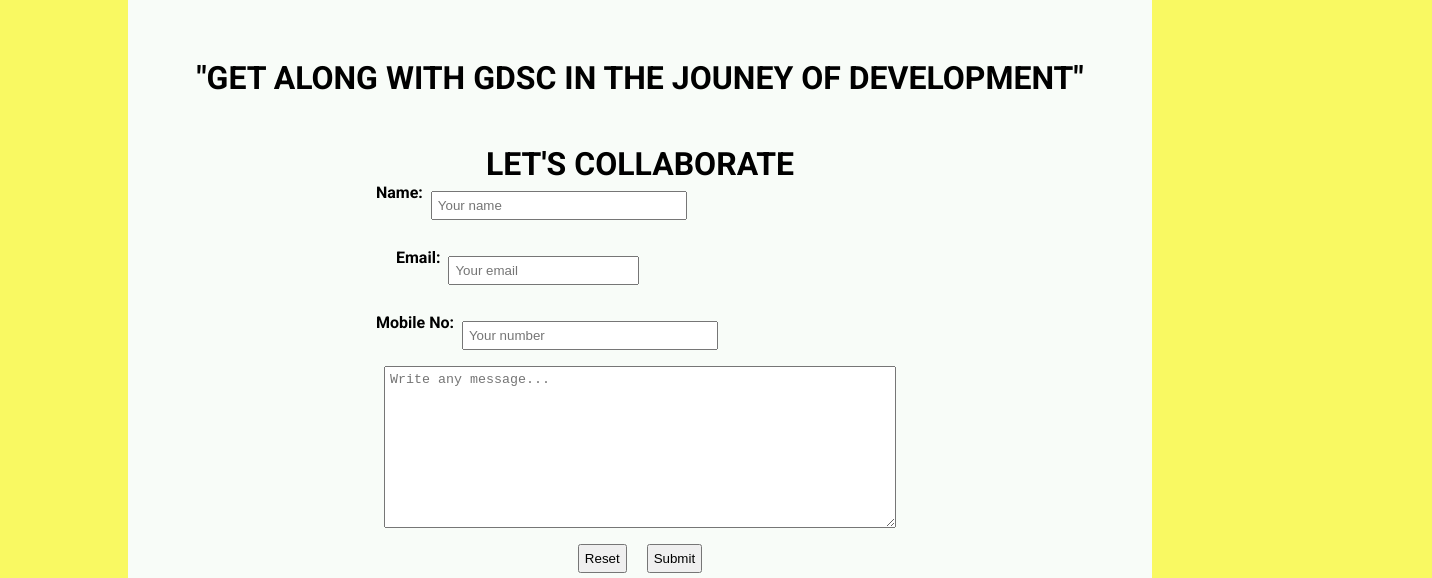
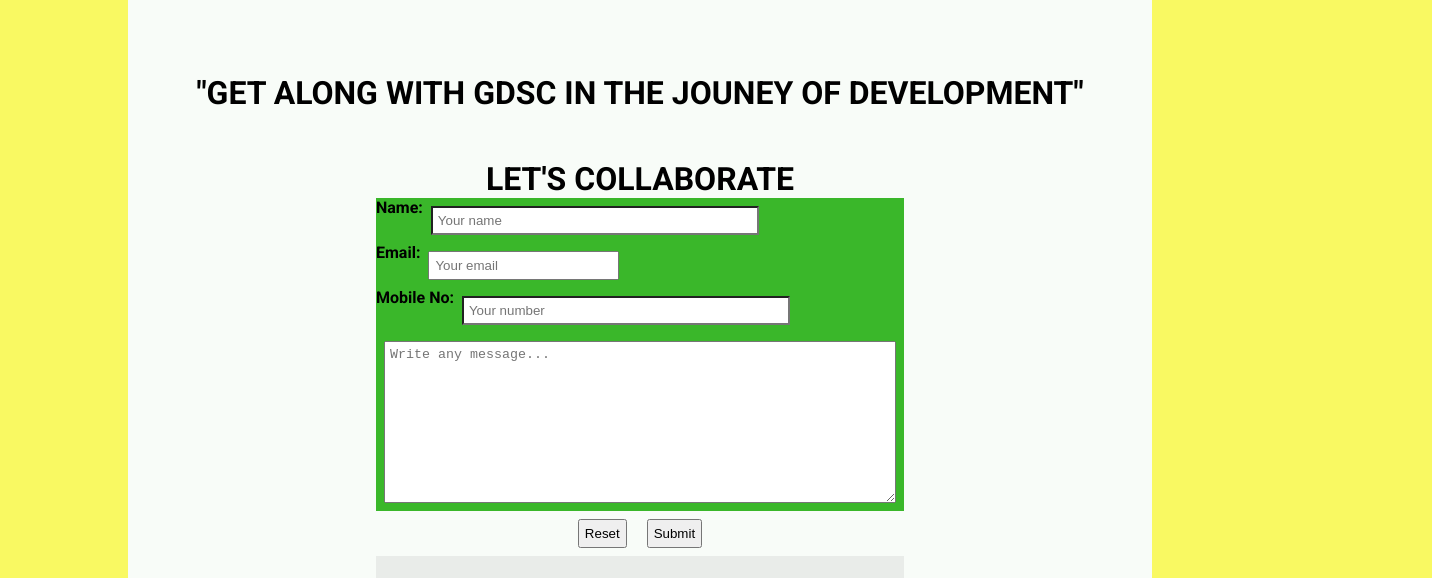
Before and after one commit to dsc-jiit-128/Hacktober_Website_22, a plain HTML site: page index.html in a window 1280 px wide. Shown: the part 2996-3574 px from the top of the page, 1432 px wide, since content can reach past the window. Drawn offline with nearby package versions, Linux system fonts and the light colour scheme; a web font is replaced by a local one.

Commit message:
corrected form margin and added color

```diff
--- a/index.html
+++ b/index.html
@@ -27,7 +27,6 @@
     <link rel="preconnect" href="https://fonts.googleapis.com">
     <link rel="preconnect" href="https://fonts.gstatic.com" crossorigin>
     <link href="https://fonts.googleapis.com/css2?family=Roboto:wght@700&display=swap" rel="stylesheet">
-
 
     <title> Hacktober GDSC WEBSITE </title>
 </head>
@@ -196,7 +195,8 @@
             <a class="" href="https://github.com/dsc-jiit-128"><img class="footer-github" src="assets/github-logo.png"
                     alt="" style="height: 40px;"></a>
             <div class="copybox">
-                <p class="copyright">© GDSC.</p>
+                <!-- <a class="" href = "https://gdsc.community.dev/jaypee-institute-of-information-technology-sector-128-noida/">© GDSC.</a> -->
+                <p class="">© GDSC.<p>
             </div>
         </div>
 
--- a/styles/styles.css
+++ b/styles/styles.css
@@ -30,6 +30,7 @@
   margin-right: 207px;
   font-size: 16px;
 }
+
 
 .webdevhead {
   margin-left: 429px;
@@ -307,29 +308,42 @@
 .parts{
     display: flex;
     flex-direction: row;
-    width: 200%;
+    width: 100%;
+    background-color:rgb(58, 183, 42)
 }
 
 .parts input{
-    width: 20vw;
+    width: 200%;
     padding:5px;
     margin: 1vh;
-}
+    background-position: center;
+    /* float: left; */
+    width: calc(100% - 200px);
+  }
 
 .email{
-  display: flex;
+  /* display: flex;
   flex-direction: row;
   padding: 20px;
-  width: 200%;
+  width: 100%;
+
   animation: shake .3s;
+  background-color:hotpink;
+  background-position: center; */
+  /* float: left; */
+  display: flex;
+    flex-direction: row;
+    width: 100%;
+    background-color:rgb(58, 183, 42)
+
 
 }
-@keyframes shake{
+/* @keyframes shake{
    25%{transform: translatex(4px) }
    50%{transform: translatex(-4px) }
    75%{transform: translatex(4px) }
 
-}
+} */
 
 .parts textarea{
     padding:5px;
@@ -565,7 +579,6 @@
   text-decoration: line-through;
   color: darkblue;
 }
-
 /* //for navbar */
 @import url("https://fonts.googleapis.com/css2?family=Open+Sans:wght@300&family=Roboto:wght@300&display=swap");
 * {
@@ -668,13 +681,15 @@
     background: url(https://www.shutterstock.com/blog/wp-content/uploads/sites/5/2020/02/Usign-Gradients-Featured-Image.jpg);
     background-size: cover;
   } */
-form {
+.form {
   /* Center the form on the page */
   margin: 0 auto;
   width: 400px;
   /* Form outline */
   padding: 1em;
   border-radius: 1em;
+  /* background-color: #0f0f52; */
+
 }
 .card {
   background: rgba(255, 255, 255, 0.25);
```
